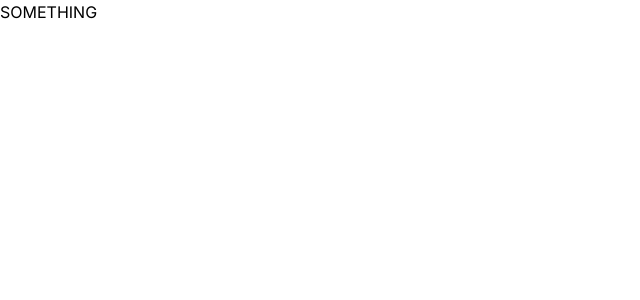
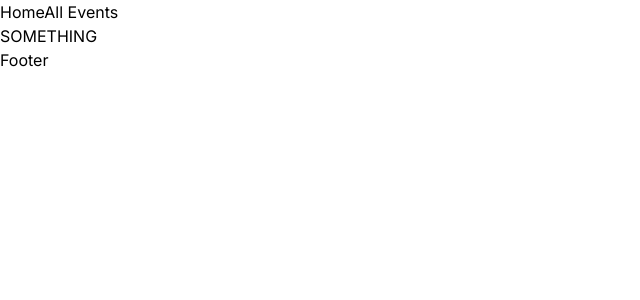
Before and after one commit to spencerattick/bytegrad-react-nextjs-course, a Next.js app in the folder evento/: page / in a window 1280 px wide. Shown: the top 300 px of the page, without its empty margins (0-640 px from the left). Built offline with nearby package versions, Linux system fonts and the light colour scheme.

Commit message:
initial route and component setup

```diff
--- /dev/null
+++ b/evento/src/app/event/[slug]/page.tsx
@@ -0,0 +1,5 @@
+export default function EventPage() {
+  return (
+    <main>EventPage</main>
+  )
+}
--- a/evento/src/app/layout.tsx
+++ b/evento/src/app/layout.tsx
@@ -1,22 +1,28 @@
-import type { Metadata } from 'next'
-import { Inter } from 'next/font/google'
-import './globals.css'
+import type { Metadata } from "next";
+import { Inter } from "next/font/google";
+import "./globals.css";
+import Header from "@/components/header";
+import Footer from "@/components/footer";
 
-const inter = Inter({ subsets: ['latin'] })
+const inter = Inter({ subsets: ["latin"] });
 
 export const metadata: Metadata = {
-  title: 'Create Next App',
-  description: 'Generated by create next app',
-}
+  title: "Create Next App",
+  description: "Generated by create next app",
+};
 
 export default function RootLayout({
   children,
 }: {
-  children: React.ReactNode
+  children: React.ReactNode;
 }) {
   return (
     <html lang="en">
-      <body className={inter.className}>{children}</body>
+      <body className={inter.className}>
+        <Header />
+        {children}
+        <Footer />
+      </body>
     </html>
-  )
+  );
 }
--- /dev/null
+++ b/evento/src/components/footer.tsx
@@ -0,0 +1,5 @@
+export default function Footer() {
+  return (
+    <footer>Footer</footer>
+  )
+}
--- /dev/null
+++ b/evento/src/components/header.tsx
@@ -0,0 +1,10 @@
+import Link from "next/link";
+
+export default function Header() {
+  return (
+    <header>
+      <Link href="/">Home</Link>
+      <Link href="/events/all">All Events</Link>
+    </header>
+  );
+}
```
Also changed, not shown: evento/src/app/events/[city]/page.tsx (renamed from evento/src/app/events/page.tsx).
